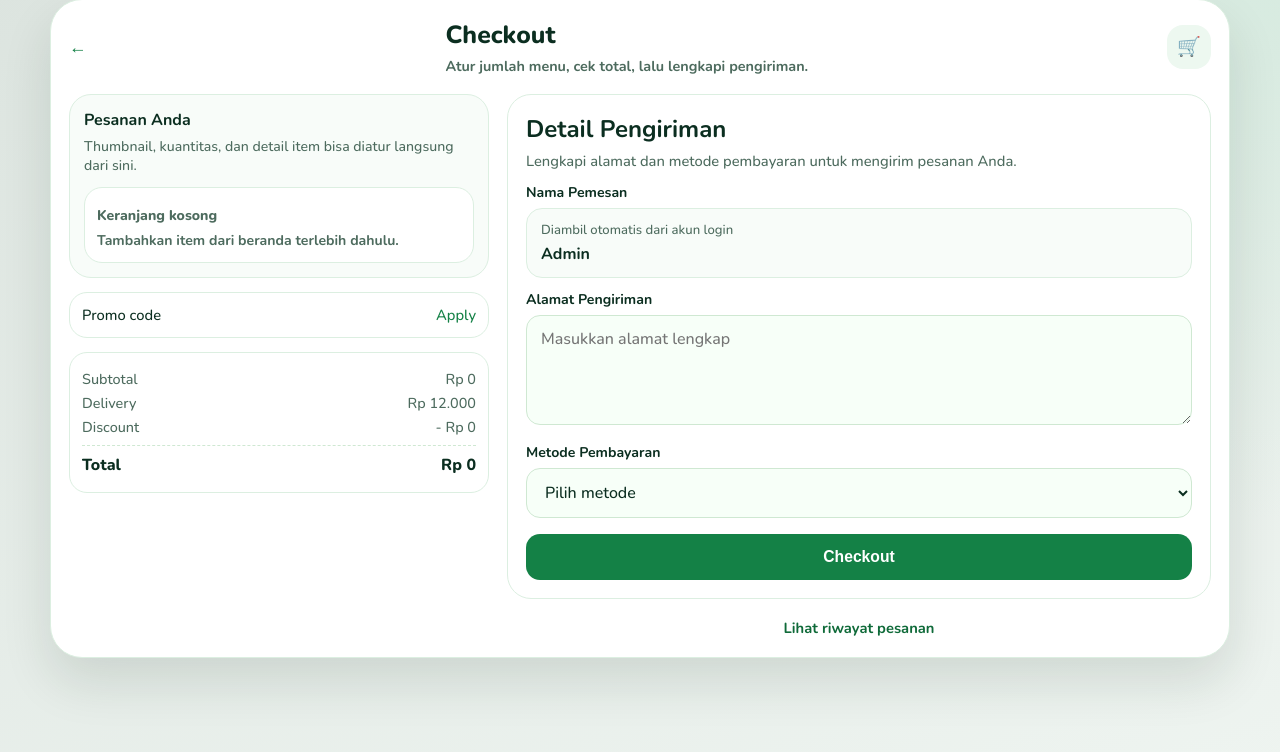
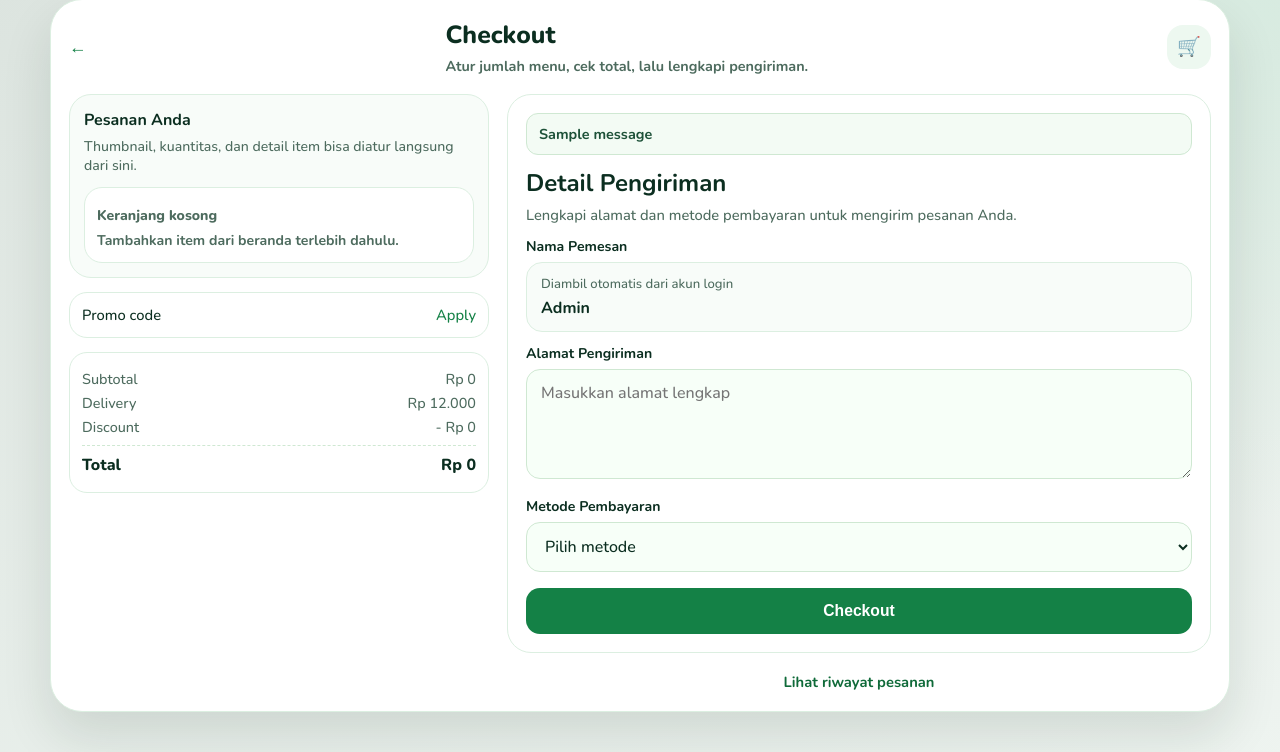
Before and after one commit to HAiQFM/aplikasi-pemesanan-makanan, a Flask app: page /order/checkout in a window 1280 px wide. Shown: the part 25-777 px from the top of the page. Run offline with Flask 3, Linux system fonts and the light colour scheme; a user stored in the database is signed in; tables that the repository leaves empty hold one stand-in row (values such as "Sample post"); one stand-in notice (Sample message) is shown; parts of the project's set-up code (start-up, migrations or seed data) failed here and were passed over.

```diff
--- a/src/app/templates/order/checkout.html
+++ b/src/app/templates/order/checkout.html
@@ -441,6 +441,32 @@
       color: var(--muted);
       font-size: 0.82rem;
     }
+    .flash-list {
+      list-style: none;
+      margin: 0 0 12px;
+      padding: 0;
+      display: grid;
+      gap: 8px;
+    }
+    .flash-list li {
+      border-radius: 12px;
+      padding: 10px 12px;
+      font-size: 0.9rem;
+      font-weight: 700;
+      border: 1px solid var(--line-strong);
+      background: #f3fbf4;
+      color: #1d5138;
+    }
+    .flash-list li.error {
+      background: #fff4f3;
+      color: var(--danger);
+      border-color: #ffc7c2;
+    }
+    .flash-list li.warning {
+      background: #fff8e6;
+      color: #8a5b00;
+      border-color: #f2d38a;
+    }
     .checkout-submit {
       width: 100%;
       padding: 14px;
@@ -550,6 +576,16 @@
 
       <section class="checkout-main">
         <div class="checkout-main-card">
+          {% with messages = get_flashed_messages(with_categories=true) %}
+            {% if messages %}
+              <ul class="flash-list">
+                {% for category, message in messages %}
+                  <li class="{{ category }}">{{ message }}</li>
+                {% endfor %}
+              </ul>
+            {% endif %}
+          {% endwith %}
+
           <div class="checkout-main-head">
             <h2 style="margin: 0 0 6px;">Detail Pengiriman</h2>
             <p class="desc">Lengkapi alamat dan metode pembayaran untuk mengirim pesanan Anda.</p>
```
Also changed, not shown: src/app/templates/admin/orders.html (+54 -1 lines), src/app/templates/order/success.html (+13 -0 lines).
